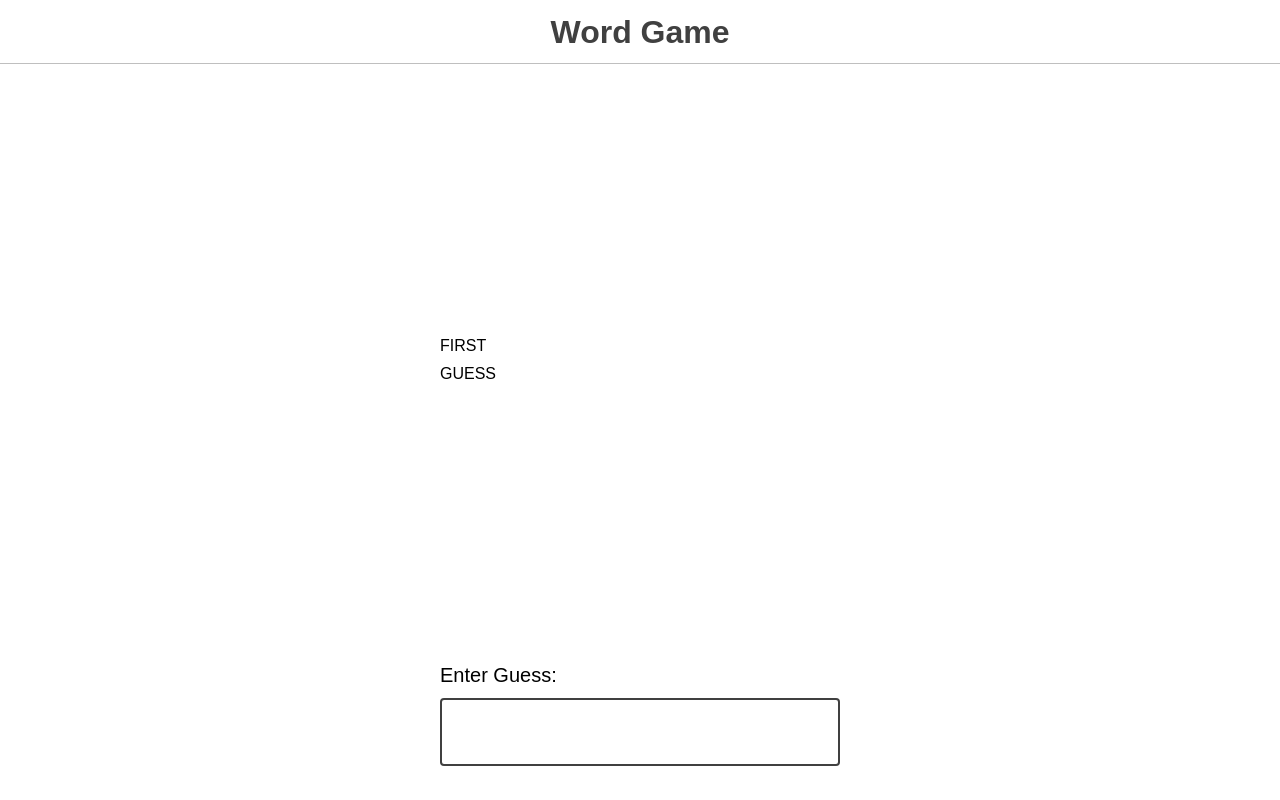
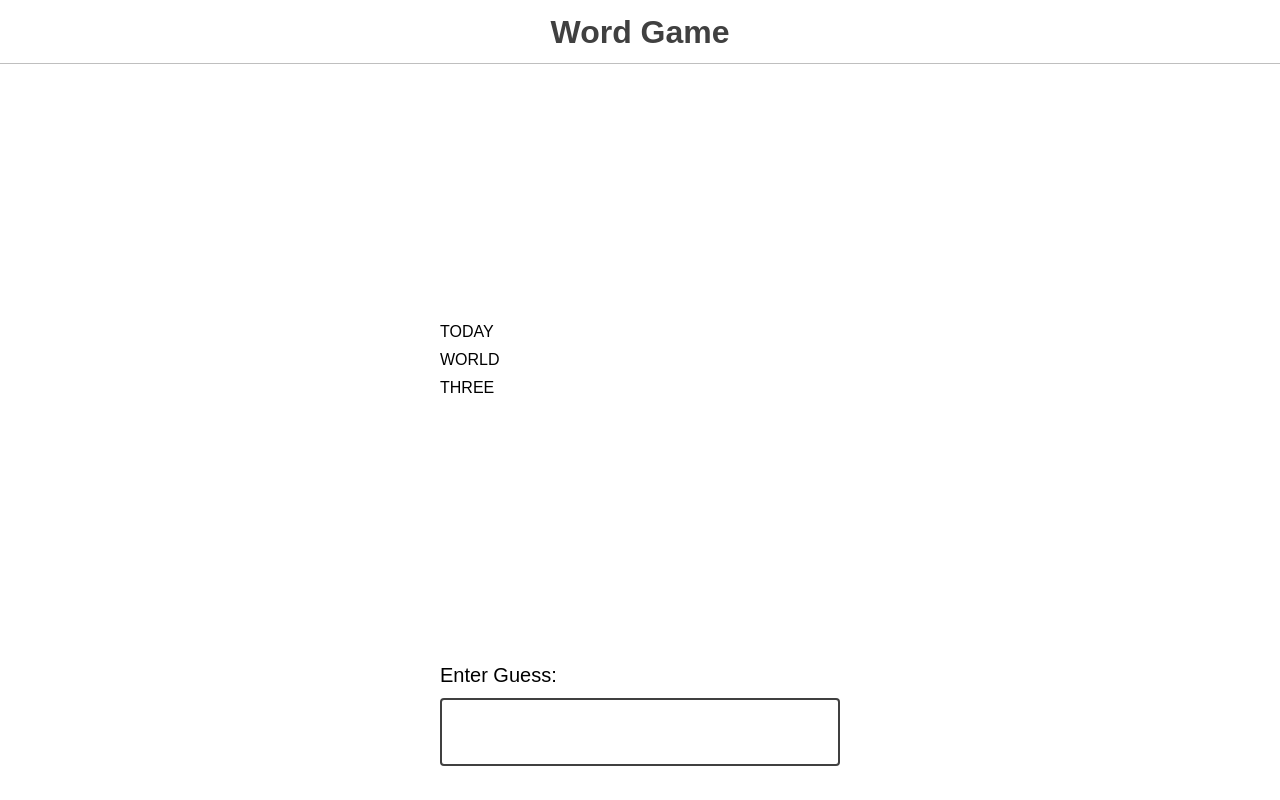
Before and after one commit to joy-of-react/project-wordle, a React (Create React App) app: page / in a window 1280 px wide. Built offline with nearby package versions, Linux system fonts and the light colour scheme.

Commit message:
store and display guess results

```diff
--- a/src/components/Game/Game.js
+++ b/src/components/Game/Game.js
@@ -3,7 +3,7 @@ import React from "react";
 import { sample } from "../../utils";
 import { WORDS } from "../../data";
 import GuessInput from "../GuessInput/GuessInput";
-import Guess from "../Guess/Guess";
+import Guess from "../GuessResults/GuessResults";
 
 // Pick a random word on every pageload.
 const answer = sample(WORDS);
--- a/src/components/Guess/Guess.js
+++ /dev/null
@@ -1,12 +0,0 @@
-import React from "react";
-
-function Guess({ guesses }) {
-  return (
-    <div class="guess-results">
-      <p class="guess">FIRST</p>
-      <p class="guess">GUESS</p>
-    </div>
-  );
-}
-
-export default Guess;
--- a/src/components/Guess/index.js
+++ /dev/null
@@ -1,2 +0,0 @@
-export * from "./Guess";
-export { default } from "./Guess";
--- a/src/components/GuessInput/GuessInput.js
+++ b/src/components/GuessInput/GuessInput.js
@@ -7,6 +7,7 @@ function GuessInput({ setGuesses }) {
     e.preventDefault();
     if (guess.length !== 5) return;
     console.log({ guess });
+    setGuesses((prevState) => [...prevState, guess]);
     setGuess("");
   }
   return (
--- /dev/null
+++ b/src/components/GuessResults/GuessResults.js
@@ -0,0 +1,15 @@
+import React from "react";
+
+function GuessResults({ guesses }) {
+  return (
+    <div className="guess-results">
+      {guesses.map((guess) => (
+        <p key={crypto.randomUUID()} className="guess">
+          {guess}
+        </p>
+      ))}
+    </div>
+  );
+}
+
+export default GuessResults;
--- /dev/null
+++ b/src/components/GuessResults/index.js
@@ -0,0 +1,2 @@
+export * from "./GuessResults";
+export { default } from "./GuessResults";
```
